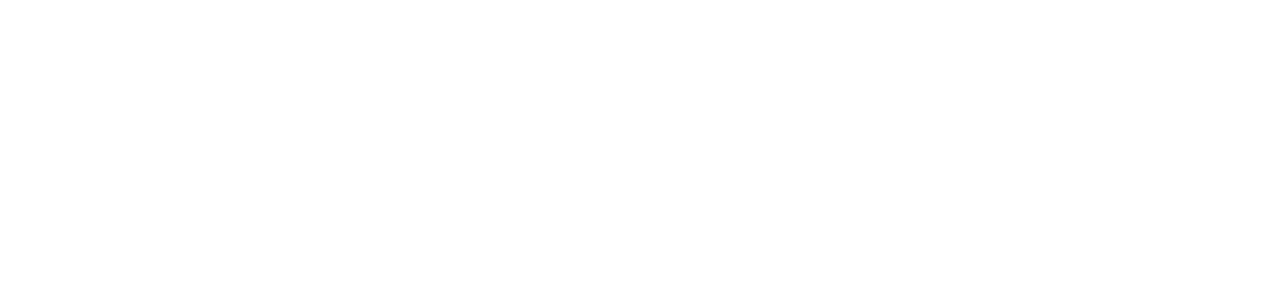
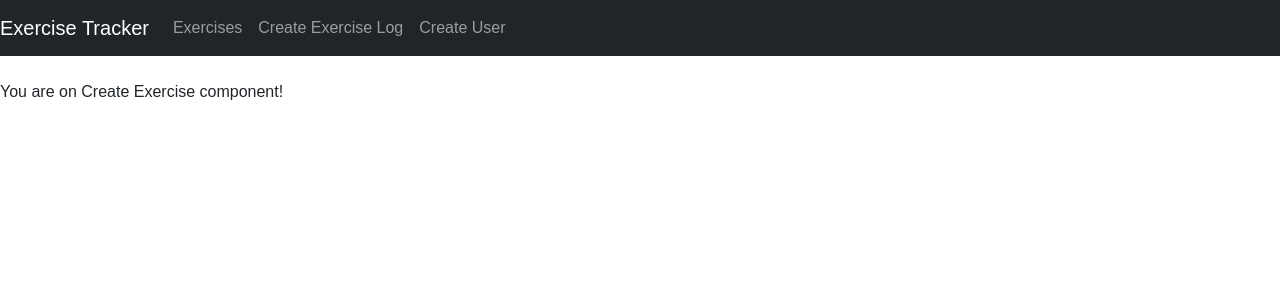
Before and after one commit to Huso-16/mern-exercise-tracker, a React (Create React App) app in the folder mern-exercise-tracker/: page /create in a window 1280 px wide. Shown: the top 300 px of the page. Built offline with nearby package versions, Linux system fonts and the light colour scheme.

Commit message:
Initialize app skeleton
- Add routes
- Add components skeleton

```diff
--- a/mern-exercise-tracker/package.json
+++ b/mern-exercise-tracker/package.json
@@ -22,9 +22,11 @@
     "start-dev-server": "nodemon --experimental-modules --es-module-specifier-resolution=node backend/server.js"
   },
   "devDependencies": {
-    "nodemon": "^2.0.19",
+    "bootstrap": "^5.2.0",
     "eslint": "^8.22.0",
     "eslint-config-google": "^0.14.0",
-    "eslint-plugin-react": "^7.30.1"
+    "eslint-plugin-react": "^7.30.1",
+    "nodemon": "^2.0.19",
+    "react-router-dom": "^6.3.0"
   }
 }
--- a/mern-exercise-tracker/src/App.js
+++ b/mern-exercise-tracker/src/App.js
@@ -1,20 +1,33 @@
-import React, {Component} from 'react';
+import React from 'react';
 import './App.css';
+import { BrowserRouter, Routes, Route } from 'react-router-dom';
+import 'bootstrap/dist/css/bootstrap.min.css';
+import Navbar from './components/navbar.component';
+import ExerciseList from './components/exercises-list.component';
+import CreateExercise from './components/create-exercise.component';
+import EditExercise from './components/edit-exercise.component';
+import CreateUser from './components/create-user.component';
 
 /**
  * Main App Component is described here.
  */
-class App extends Component {
+export default class App extends React.Component {
   /**
    * Starts rendering the app
    * @return {ReactNode} main app component
    */
   render() {
     return (
-      <div className="container">
-      </div>
+      <BrowserRouter>
+        <Navbar />
+        <br />
+        <Routes>
+          <Route exact path="/" element={<ExerciseList />} />
+          <Route path="/edit/:id" element={<EditExercise />} />
+          <Route path="/create" element={<CreateExercise />} />
+          <Route path="/user" element={<CreateUser />} />
+        </Routes>
+      </BrowserRouter>
     );
   }
 }
-
-export default App;
--- /dev/null
+++ b/mern-exercise-tracker/src/components/create-exercise.component.js
@@ -0,0 +1,11 @@
+import React from 'react';
+
+export default class CreateExercise extends React.Component {
+    render() {
+        return (
+            <div>
+                <p>You are on Create Exercise component!</p>
+            </div>
+        );
+    }
+}
--- /dev/null
+++ b/mern-exercise-tracker/src/components/create-user.component.js
@@ -0,0 +1,11 @@
+import React from 'react';
+
+export default class CreateUser extends React.Component {
+    render() {
+        return (
+            <div>
+                <p>You are on Create User component!</p>
+            </div>
+        );
+    }
+}
--- /dev/null
+++ b/mern-exercise-tracker/src/components/edit-exercise.component.js
@@ -0,0 +1,11 @@
+import React from 'react';
+
+export default class EditExercise extends React.Component {
+    render() {
+        return (
+            <div>
+                <p>You are on Edit Exercise component!</p>
+            </div>
+        );
+    }
+}
--- /dev/null
+++ b/mern-exercise-tracker/src/components/exercises-list.component.js
@@ -0,0 +1,11 @@
+import React from 'react';
+
+export default class ExerciseList extends React.Component {
+    render() {
+        return (
+            <div>
+                <p>You are on Exercise list component!</p>
+            </div>
+        );
+    }
+}
--- /dev/null
+++ b/mern-exercise-tracker/src/components/navbar.component.js
@@ -0,0 +1,23 @@
+import React from 'react';
+import { Link } from 'react-router-dom';
+
+
+export default class Navbar extends React.Component {
+    render() {
+        return (
+            <nav className='navbar navbar-dark bg-dark navbar-expand-lg' >
+                <Link to='/' className='navbar-brand'>Exercise Tracker</Link>
+                <div className='collapse navbar-collapse'>
+                    <ul className='navbar-nav mr-auto'>
+                        <li className='navbar-item'>
+                            <Link to="/" className='nav-link'>Exercises</Link></li>
+                        <li className='navbar-item'>
+                            <Link to="/create" className='nav-link'>Create Exercise Log</Link></li>
+                        <li className='navbar-item'>
+                            <Link to="/user" className='nav-link'>Create User</Link></li>
+                    </ul>
+                </div>
+            </nav >
+        );
+    }
+}
```
Also changed, not shown: 1 other file (tests, documents, lock files or other folders).
